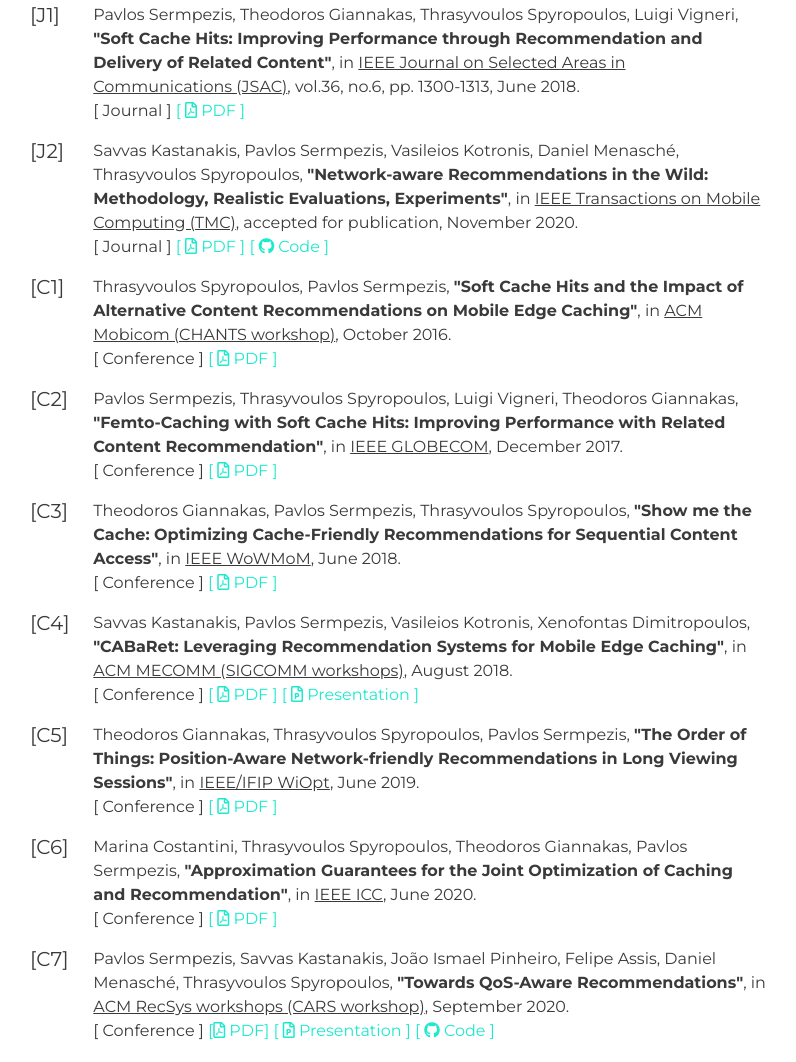
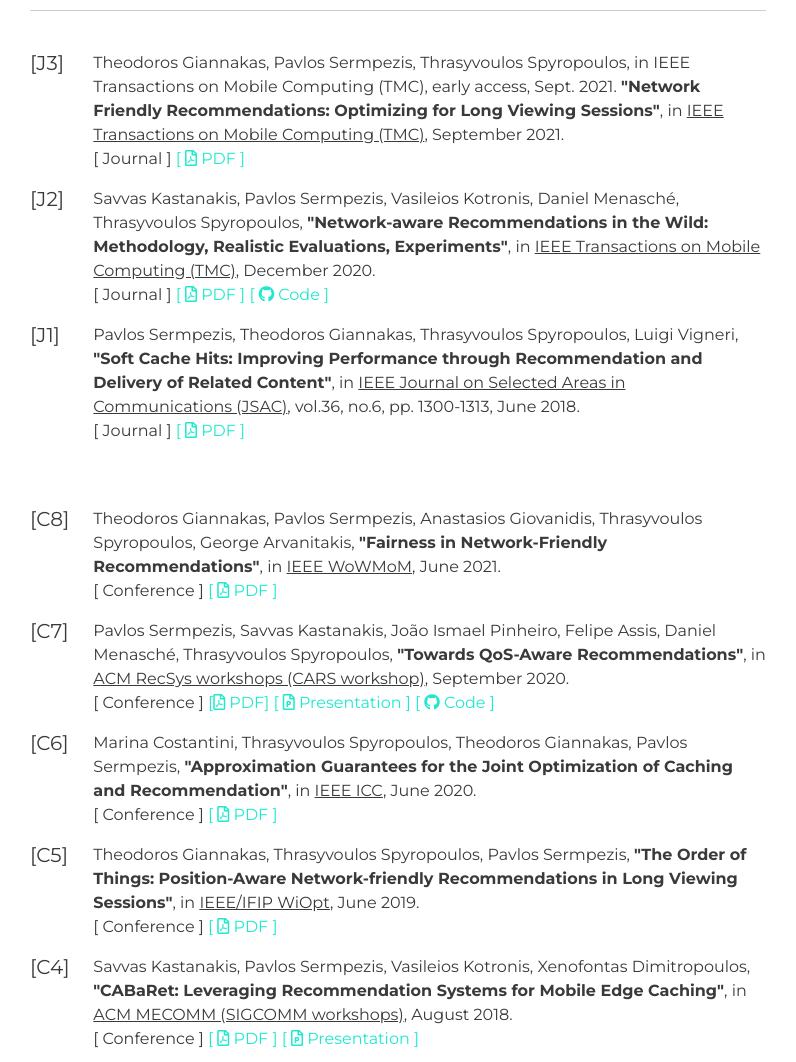
Before and after one commit to sermpezis/sermpezis.github.io, a plain HTML site: page nfr/index.html in a window 1280 px wide. Shown: the part 2920-3982 px from the top of the page, without its empty margins (242-1038 px from the left). Drawn offline with Linux system fonts and the light colour scheme.

Commit message:
updated readme

```diff
--- a/nfr/index.html
+++ b/nfr/index.html
@@ -102,8 +102,9 @@
                         <p>We model the involved setups, formulate optimization problems and design algorithms for:</p>
                         <ul>
                             <li>Recommendation-aware network policy design (i.e., design the caching policy, given the recommendation policy) [J1] [C1] [C2]</li>
-                            <li>Network-aware recommendation policy design (i.e., design the recommendation policy, given the content delivery policy) [C3] [C4] [C5]</li>
+                            <li>Network-aware recommendation policy design (i.e., design the recommendation policy, given the content delivery policy) [J3] [C3] [C4] [C5] [C8]</li>
                             <li>Joint network and recommendation policies design [C6]</li>
+                            <li>Theoretical bounds on the fairness-gain trade-off of NFR [C8]</li>
                         </ul>
                     </div>
                 </div>
@@ -176,6 +177,35 @@
         <section id="publications" class="pt-5">
             <h2 class="text-center">Publications</h2>
             <hr />
+            <br />
+            <!-- Start of Publication -->
+            <div class="row">
+                <div class="col-1">
+                    <h5>[J3]</h5>
+                </div>
+                <div class="col-11">
+                    <p>Theodoros Giannakas, Pavlos Sermpezis, Thrasyvoulos Spyropoulos, in IEEE Transactions on Mobile Computing (TMC), early access, Sept. 2021.
+                        <strong>"Network Friendly Recommendations: Optimizing for Long Viewing Sessions"</strong>,
+                        in <u>IEEE Transactions on Mobile Computing (TMC)</u>, September 2021.
+                        <br />[ Journal ] <a href="https://arxiv.org/abs/2110.00772" target="_blank">[ <i class="far fa-file-pdf"></i> PDF ]</a>
+                        </p>
+                </div>
+            </div>
+            <!-- End of Publication -->
+            <!-- Start of Publication -->
+            <div class="row">
+                <div class="col-1">
+                    <h5>[J2]</h5>
+                </div>
+                <div class="col-11">
+                    <p>Savvas Kastanakis, Pavlos Sermpezis, Vasileios Kotronis, Daniel Menasché, Thrasyvoulos Spyropoulos,
+                        <strong>"Network-aware Recommendations in the Wild: Methodology, Realistic Evaluations, Experiments"</strong>,
+                        in <u>IEEE Transactions on Mobile Computing (TMC)</u>, December 2020.
+                        <br />[ Journal ] <a href="https://arxiv.org/pdf/2010.03183.pdf" target="_blank">[ <i class="far fa-file-pdf"></i> PDF ]</a>
+                        <a href="https://github.com/kastanakis/CABaRet/tree/master/CABaRetExperimentalTestbed" target="_blank">[ <i class="fab fa-github"></i> Code ]</a></p>
+                </div>
+            </div>
+            <!-- End of Publication -->
             <!-- Start of Publication -->
             <div class="row">
                 <div class="col-1">
@@ -189,16 +219,32 @@
                 </div>
             </div>
             <!-- End of Publication -->
+            <br />
+            <br />
             <!-- Start of Publication -->
             <div class="row">
                 <div class="col-1">
-                    <h5>[J2]</h5>
+                    <h5>[C8]</h5>
                 </div>
                 <div class="col-11">
-                    <p>Savvas Kastanakis, Pavlos Sermpezis, Vasileios Kotronis, Daniel Menasché, Thrasyvoulos Spyropoulos,
-                        <strong>"Network-aware Recommendations in the Wild: Methodology, Realistic Evaluations, Experiments"</strong>,
-                        in <u>IEEE Transactions on Mobile Computing (TMC)</u>, accepted for publication, November 2020.
-                        <br />[ Journal ] <a href="https://arxiv.org/pdf/2010.03183.pdf" target="_blank">[ <i class="far fa-file-pdf"></i> PDF ]</a>
+                    <p>Theodoros Giannakas, Pavlos Sermpezis, Anastasios Giovanidis, Thrasyvoulos Spyropoulos, George Arvanitakis,
+                        <strong>"Fairness in Network-Friendly Recommendations"</strong>,
+                        in <u>IEEE WoWMoM</u>, June 2021.
+                        <br />[ Conference ] <a href="https://arxiv.org/abs/2104.00959" target="_blank">[ <i class="far fa-file-pdf"></i> PDF ]</a></p>
+                </div>
+            </div>
+            <!-- End of Publication -->
+            <!-- Start of Publication -->
+            <div class="row">
+                <div class="col-1">
+                    <h5>[C7]</h5>
+                </div>
+                <div class="col-11">
+                    <p>Pavlos Sermpezis, Savvas Kastanakis, João Ismael Pinheiro, Felipe Assis, Daniel Menasché, Thrasyvoulos Spyropoulos,
+                        <strong>"Towards QoS-Aware Recommendations"</strong>,
+                        in <u>ACM RecSys workshops (CARS workshop)</u>, September 2020.
+                        <br />[ Conference ] <a href="https://arxiv.org/pdf/1907.06392.pdf" target="_blank">[<i class="far fa-file-pdf"></i> PDF]</a>
+                        <a href="https://drive.google.com/file/d/1Uuj8VIPC-ukg1MTtzDZNs4o_Ndh5jq_6/view" target="_blank">[ <i class="far fa-file-powerpoint"></i> Presentation ]</a>
                         <a href="https://github.com/kastanakis/CABaRet/tree/master/CABaRetExperimentalTestbed" target="_blank">[ <i class="fab fa-github"></i> Code ]</a></p>
                 </div>
             </div>
@@ -206,39 +252,26 @@
             <!-- Start of Publication -->
             <div class="row">
                 <div class="col-1">
-                    <h5>[C1]</h5>
+                    <h5>[C6]</h5>
                 </div>
                 <div class="col-11">
-                    <p>Thrasyvoulos Spyropoulos, Pavlos Sermpezis,
-                        <strong>"Soft Cache Hits and the Impact of Alternative Content Recommendations on Mobile Edge Caching"</strong>,
-                        in <u>ACM Mobicom (CHANTS workshop)</u>, October 2016.
-                        <br />[ Conference ] <a href="https://arxiv.org/abs/1609.09682" target="_blank">[ <i class="far fa-file-pdf"></i> PDF ]</a></p>
+                    <p>Marina Costantini, Thrasyvoulos Spyropoulos, Theodoros Giannakas, Pavlos Sermpezis,
+                        <strong>"Approximation Guarantees for the Joint Optimization of Caching and Recommendation"</strong>,
+                        in <u>IEEE ICC</u>, June 2020.
+                        <br />[ Conference ] <a href="https://ieeexplore.ieee.org/abstract/document/9148740" target="_blank">[ <i class="far fa-file-pdf"></i> PDF ]</a></p>
                 </div>
             </div>
             <!-- End of Publication -->
             <!-- Start of Publication -->
             <div class="row">
                 <div class="col-1">
-                    <h5>[C2]</h5>
+                    <h5>[C5]</h5>
                 </div>
                 <div class="col-11">
-                    <p>Pavlos Sermpezis, Thrasyvoulos Spyropoulos, Luigi Vigneri, Theodoros Giannakas,
-                        <strong>"Femto-Caching with Soft Cache Hits: Improving Performance with Related Content Recommendation"</strong>,
-                        in <u>IEEE GLOBECOM</u>, December 2017.
-                        <br />[ Conference ] <a href="https://ieeexplore.ieee.org/document/8254035" target="_blank">[ <i class="far fa-file-pdf"></i> PDF ]</a></p>
-                </div>
-            </div>
-            <!-- End of Publication -->
-            <!-- Start of Publication -->
-            <div class="row">
-                <div class="col-1">
-                    <h5>[C3]</h5>
-                </div>
-                <div class="col-11">
-                    <p>Theodoros Giannakas, Pavlos Sermpezis, Thrasyvoulos Spyropoulos,
-                        <strong>"Show me the Cache: Optimizing Cache-Friendly Recommendations for Sequential Content Access"</strong>,
-                        in <u>IEEE WoWMoM</u>, June 2018.
-                        <br />[ Conference ] <a href="https://arxiv.org/pdf/2010.03183.pdf" target="_blank">[ <i class="far fa-file-pdf"></i> PDF ]</a></p>
+                    <p>Theodoros Giannakas, Thrasyvoulos Spyropoulos, Pavlos Sermpezis,
+                        <strong>"The Order of Things: Position-Aware Network-friendly Recommendations in Long Viewing Sessions"</strong>,
+                        in <u>IEEE/IFIP WiOpt</u>, June 2019.
+                        <br />[ Conference ] <a href="https://arxiv.org/abs/1905.04947" target="_blank">[ <i class="far fa-file-pdf"></i> PDF ]</a></p>
                 </div>
             </div>
             <!-- End of Publication -->
@@ -259,41 +292,39 @@
             <!-- Start of Publication -->
             <div class="row">
                 <div class="col-1">
-                    <h5>[C5]</h5>
+                    <h5>[C3]</h5>
                 </div>
                 <div class="col-11">
-                    <p>Theodoros Giannakas, Thrasyvoulos Spyropoulos, Pavlos Sermpezis,
-                        <strong>"The Order of Things: Position-Aware Network-friendly Recommendations in Long Viewing Sessions"</strong>,
-                        in <u>IEEE/IFIP WiOpt</u>, June 2019.
-                        <br />[ Conference ] <a href="https://arxiv.org/abs/1905.04947" target="_blank">[ <i class="far fa-file-pdf"></i> PDF ]</a></p>
+                    <p>Theodoros Giannakas, Pavlos Sermpezis, Thrasyvoulos Spyropoulos,
+                        <strong>"Show me the Cache: Optimizing Cache-Friendly Recommendations for Sequential Content Access"</strong>,
+                        in <u>IEEE WoWMoM</u>, June 2018.
+                        <br />[ Conference ] <a href="https://arxiv.org/pdf/2010.03183.pdf" target="_blank">[ <i class="far fa-file-pdf"></i> PDF ]</a></p>
                 </div>
             </div>
             <!-- End of Publication -->
             <!-- Start of Publication -->
             <div class="row">
                 <div class="col-1">
-                    <h5>[C6]</h5>
+                    <h5>[C2]</h5>
                 </div>
                 <div class="col-11">
-                    <p>Marina Costantini, Thrasyvoulos Spyropoulos, Theodoros Giannakas, Pavlos Sermpezis,
-                        <strong>"Approximation Guarantees for the Joint Optimization of Caching and Recommendation"</strong>,
-                        in <u>IEEE ICC</u>, June 2020.
-                        <br />[ Conference ] <a href="https://ieeexplore.ieee.org/abstract/document/9148740" target="_blank">[ <i class="far fa-file-pdf"></i> PDF ]</a></p>
+                    <p>Pavlos Sermpezis, Thrasyvoulos Spyropoulos, Luigi Vigneri, Theodoros Giannakas,
+                        <strong>"Femto-Caching with Soft Cache Hits: Improving Performance with Related Content Recommendation"</strong>,
+                        in <u>IEEE GLOBECOM</u>, December 2017.
+                        <br />[ Conference ] <a href="https://ieeexplore.ieee.org/document/8254035" target="_blank">[ <i class="far fa-file-pdf"></i> PDF ]</a></p>
                 </div>
             </div>
             <!-- End of Publication -->
             <!-- Start of Publication -->
             <div class="row">
                 <div class="col-1">
-                    <h5>[C7]</h5>
+                    <h5>[C1]</h5>
                 </div>
                 <div class="col-11">
-                    <p>Pavlos Sermpezis, Savvas Kastanakis, João Ismael Pinheiro, Felipe Assis, Daniel Menasché, Thrasyvoulos Spyropoulos,
-                        <strong>"Towards QoS-Aware Recommendations"</strong>,
-                        in <u>ACM RecSys workshops (CARS workshop)</u>, September 2020.
-                        <br />[ Conference ] <a href="https://arxiv.org/pdf/1907.06392.pdf" target="_blank">[<i class="far fa-file-pdf"></i> PDF]</a>
-                        <a href="https://drive.google.com/file/d/1Uuj8VIPC-ukg1MTtzDZNs4o_Ndh5jq_6/view" target="_blank">[ <i class="far fa-file-powerpoint"></i> Presentation ]</a>
-                        <a href="https://github.com/kastanakis/CABaRet/tree/master/CABaRetExperimentalTestbed" target="_blank">[ <i class="fab fa-github"></i> Code ]</a></p>
+                    <p>Thrasyvoulos Spyropoulos, Pavlos Sermpezis,
+                        <strong>"Soft Cache Hits and the Impact of Alternative Content Recommendations on Mobile Edge Caching"</strong>,
+                        in <u>ACM Mobicom (CHANTS workshop)</u>, October 2016.
+                        <br />[ Conference ] <a href="https://arxiv.org/abs/1609.09682" target="_blank">[ <i class="far fa-file-pdf"></i> PDF ]</a></p>
                 </div>
             </div>
             <!-- End of Publication -->
@@ -411,8 +442,8 @@
                     <div class="card">
                       <img src="images/giannakas-theodoros.png" class="card-img-top img-people" alt="Theodoros Giannakas">
                       <div class="card-body">
-                        <p class="card-text text-center"><strong>Theodoros Giannakas</strong><br />EURECOM, Sophia-Antipolis, France</p>
-                        <img src="images/eurecom_logo.png" class="card-img-top text-center img-logo-bottom" alt="eurecom logo">
+                        <p class="card-text text-center"><strong>Theodoros Giannakas</strong><br />Huawei, Paris, France</p>
+                        <img src="images/huawei.png" class="card-img-top text-center img-logo-bottom" alt="eurecom logo">
                       </div>
                     </div>
                 </div>
```
Also changed, not shown: nfr/images/huawei.png (added).
